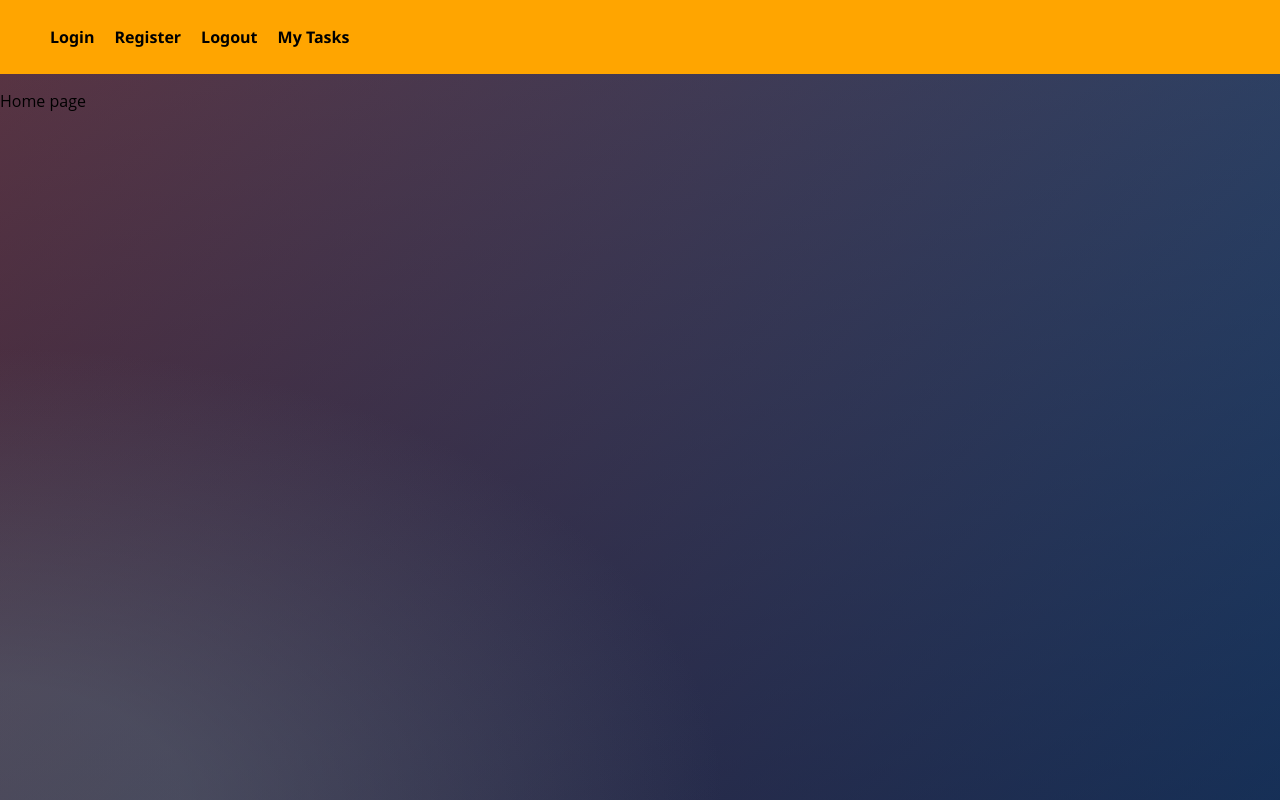
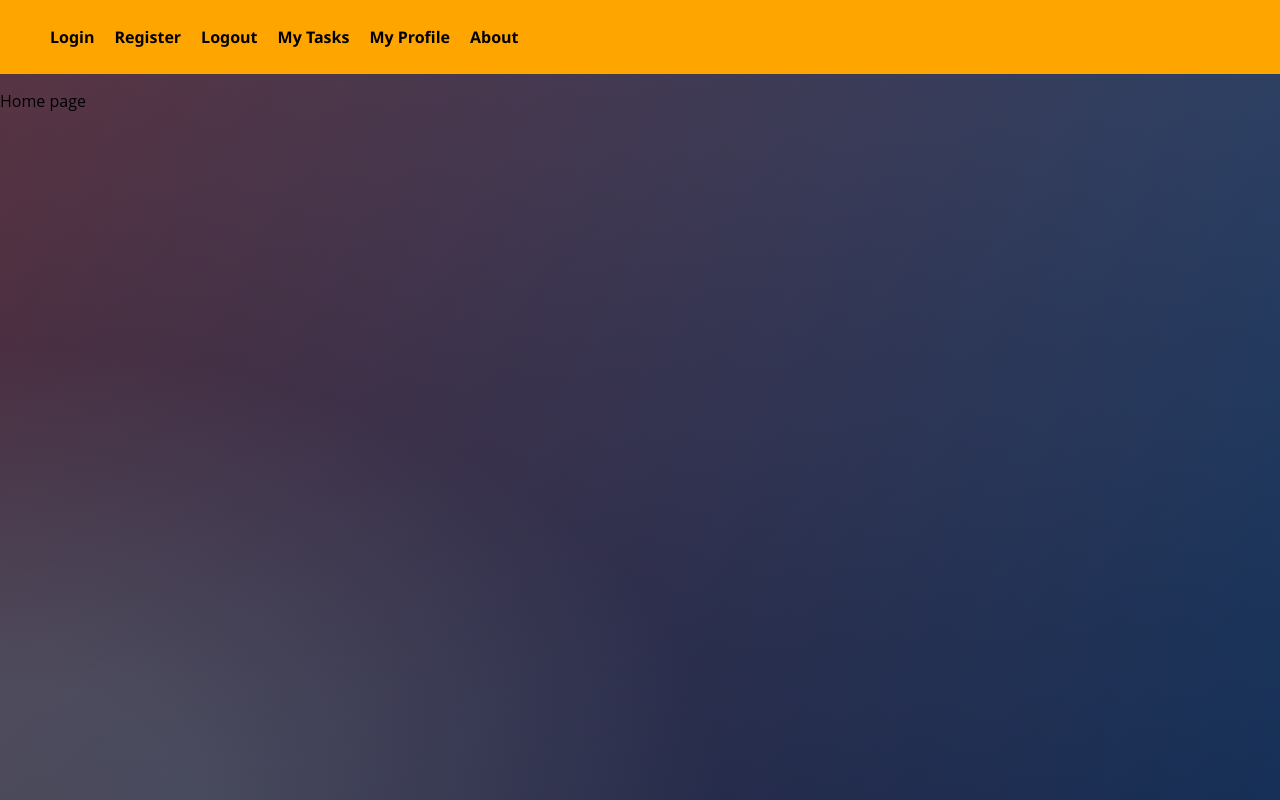
Before and after one commit to EmilPopovski24/Organizer, a React (Create React App) app in the folder organizer/: page / in a window 1280 px wide. Built offline with nearby package versions, Linux system fonts and the light colour scheme.

Commit message:
Update Navigation.js

```diff
--- a/organizer/src/components/Navigation/Navigation.js
+++ b/organizer/src/components/Navigation/Navigation.js
@@ -10,6 +10,8 @@ export const Navigation = () => {
                 <li className="navbar-li"><Link to="/register">Register</Link></li>
                 <li className="navbar-li"><Link to="/logout">Logout</Link></li>
                 <li className="navbar-li"><Link to="/tasks">My Tasks</Link></li>
+                <li className="navbar-li"><Link to="/profile">My Profile</Link></li>
+                <li className="navbar-li"><Link to="/about">About</Link></li>
             </ul>
         </div>
     )
```
